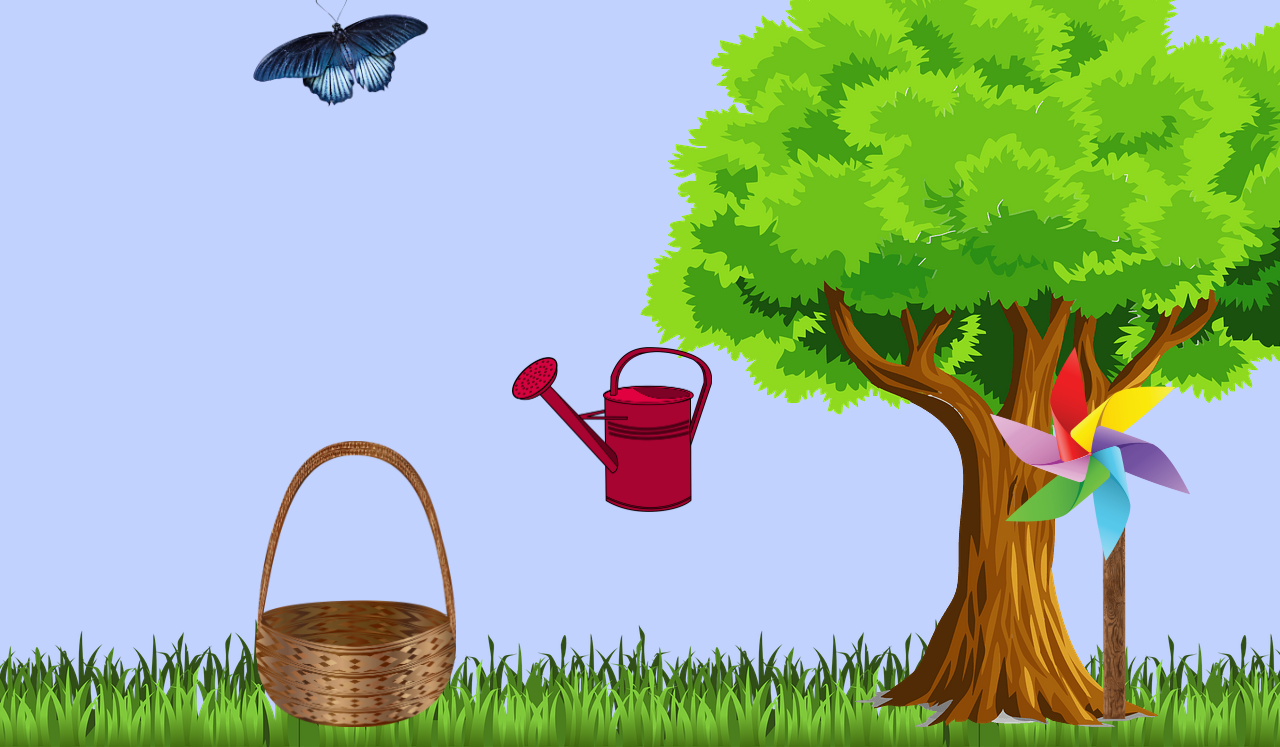
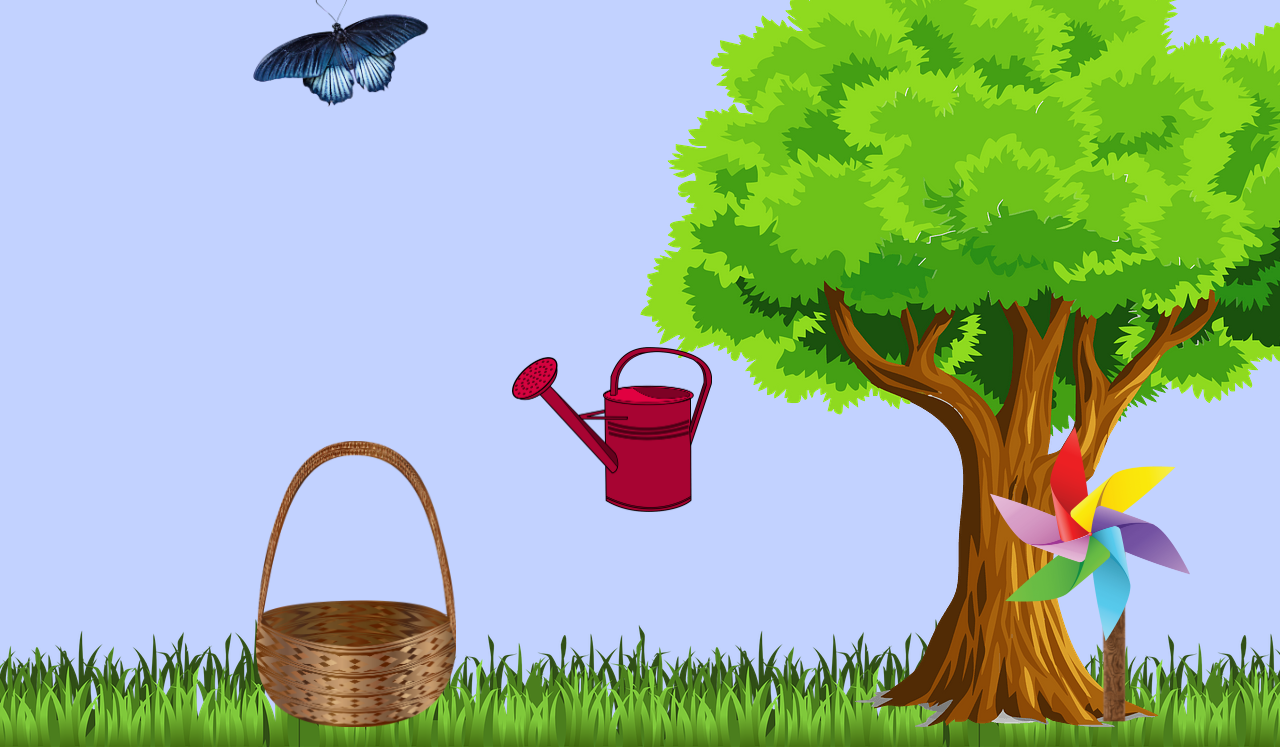
Before and after one commit to fjbass/rwd-animation, a plain HTML site: page index.html in a window 1280 px wide. Shown: the part 53-800 px from the top of the page. Drawn offline with Linux system fonts and the light colour scheme.

Commit message:
Adjusted pinwheel

```diff
--- a/css/styles.css
+++ b/css/styles.css
@@ -7,6 +7,7 @@ body {
     height: 200px;
     width: auto;
     position: absolute;
+    z-index:2;
 }
 
 .wateringcan {
@@ -19,14 +20,14 @@ body {
 .pinwheel {
     width: 200px;
     position: absolute;
-    top: 50%;
+    top: 60%;
     right: 7%;
     z-index: 1;
 }
 
 .stick {
     width: 60px;
-    height: 35%;
+    height: 25%;
     position: fixed;
     bottom: 20px;
     right:  10.7%;
```
